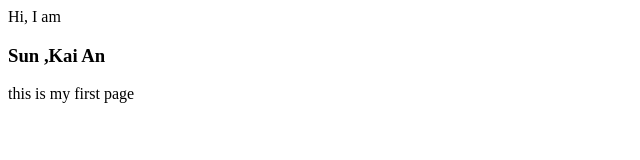
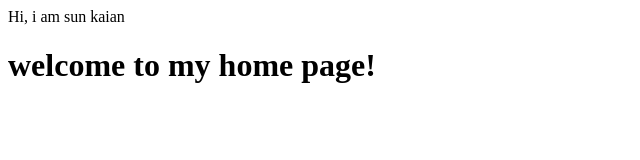
Before and after one commit to KNOAO/first-2.github.io, a plain HTML site: page index.html in a window 1280 px wide. Shown: the whole page, without its empty margins (0-640 px from the left). Drawn offline with Linux system fonts and the light colour scheme.

Commit message:
Update index.html

```diff
--- a/index.html
+++ b/index.html
@@ -1,2 +1,8 @@
-Hi, I am <h3>Sun ,Kai An</h3>
-this is my first page
+<html>
+  <head>
+    <title>sun kaian's home page</title>
+    <body>
+      Hi, i am sun kaian
+      <h1>welcome to my home page!</h1>
+    </body>
+</html>
```
